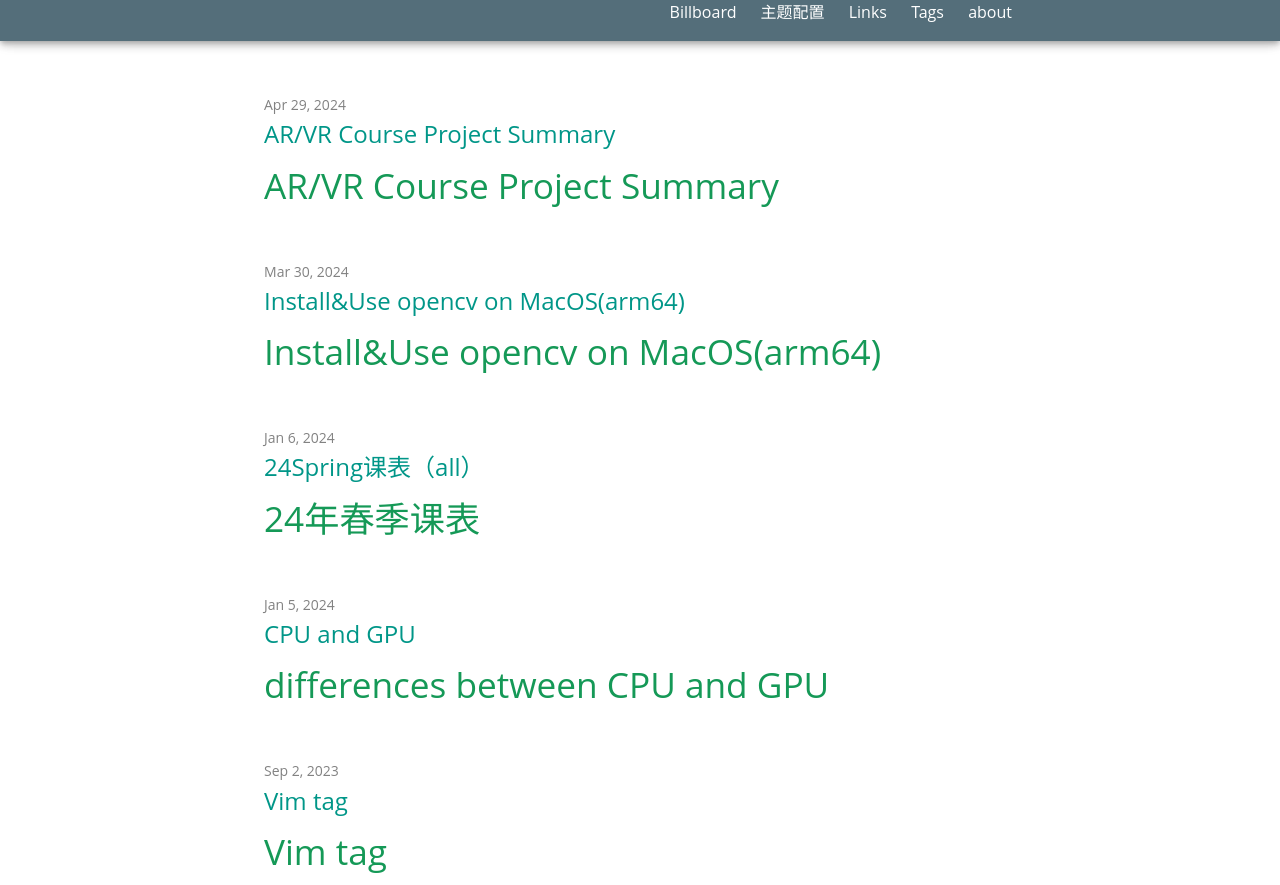
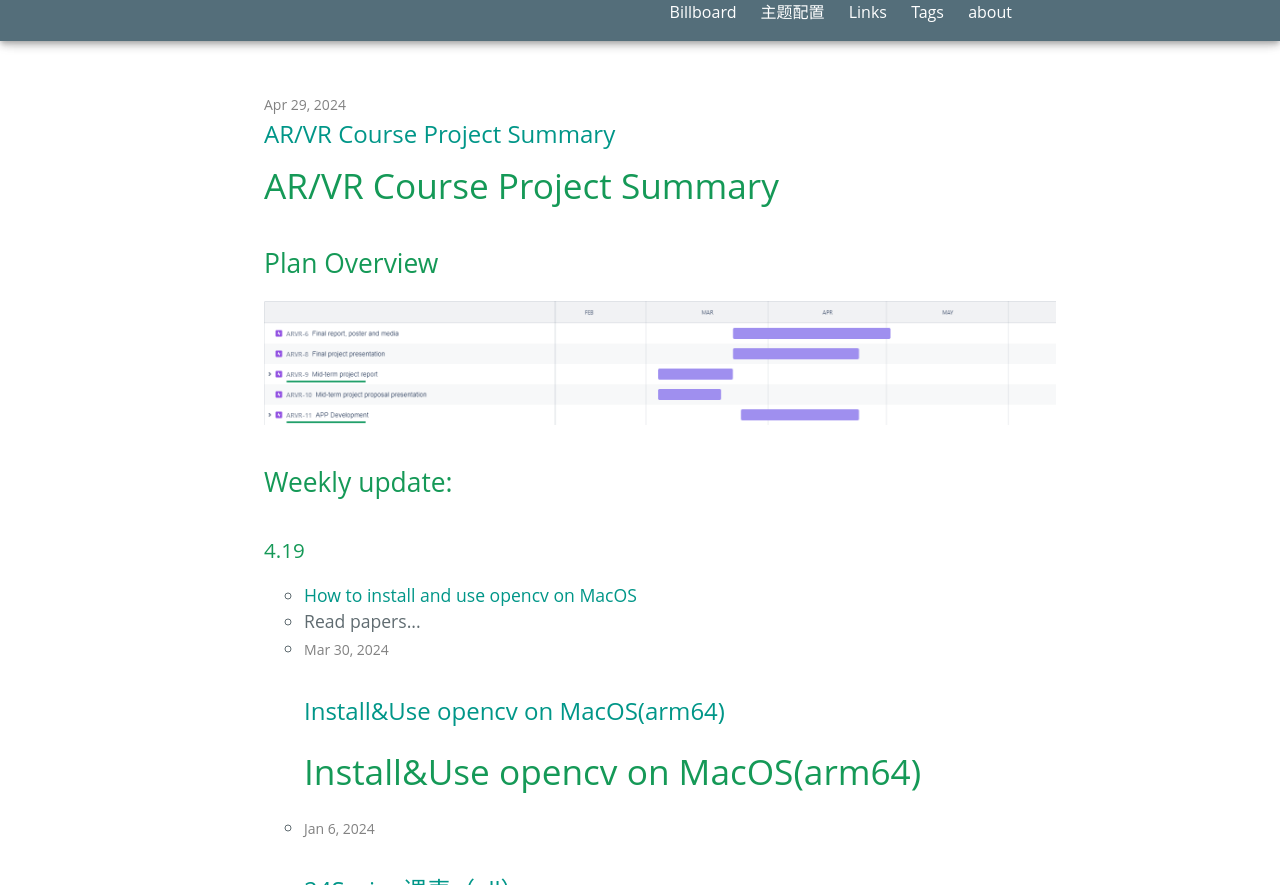
Before and after one commit to sockzhi/sockzhi.github.io, a Jekyll site: the page built from index.html, in a window 1280 px wide and 900 px high, scrolled down 362 px, cut to the strip 15-900 px from the top of the window. Built offline with Jekyll 4.4.1, drawn with Linux system fonts in a browser that asks for light colours; some web fonts are replaced; the list of posts is cut into pages by our own code; comment, search, counter and statistics services are not loaded.

Commit message:
add timelines

````diff
--- a/_posts/2024-04-29-AR_VR_Course_Summary.md
+++ b/_posts/2024-04-29-AR_VR_Course_Summary.md
@@ -4,3 +4,36 @@ title: AR/VR Course Project Summary
 tags: AR VR Course_Project
 ---
 # AR/VR Course Project Summary
+## Plan Overview
+![jira timeline](https://github.com/sockzhi/sockzhi.github.io/blob/master/photos/2024-05-01_AR_VR/ar_mixology_assistant_2024-05-01_05.22pm.png?raw=true)
+## Weekly update:
+### 4.19
+* [How to install and use opencv on MacOS](https://blog.binaryzhi.com/2024/03/30/install-opencv-xcode15.html)
+* Read papers [Artificial intelligence to estimate wine volume from single-view images](https://www.sciencedirect.com/science/article/pii/S240584402201845X),
+[See the Glass Half Full: Reasoning about Liquid Containers, their Volume and Content](https://arxiv.org/abs/1701.02718)
+* Create project [github repo](https://github.com/mihane-ichinose/mixartest/tree/UIkit)
+* Training regression CNN model  [code](https://github.com/sockzhi/vol_measure)
+* UI development
+### 4.26
+
+* Migrate CNN tensorflow model to coreml model [script](https://github.com/mihane-ichinose/mixartest/blob/UIkit/covert_h52mlmodel.py)
+
+* Migrate YOLOv8 to IOS
+  install ultralytics first
+
+  ```shell
+  pip install ultralytics
+  ```
+  in python
+
+  ```python
+  model = YOLO('yolov8n-seg.pt')
+  model.export(format='coreml')
+  ```
+* UI improvement![UI](https://github.com/sockzhi/sockzhi.github.io/blob/master/photos/2024-05-01_AR_VR/Screenshot%202024-05-01%20191435.png?raw=true)
+![UI2](https://github.com/sockzhi/sockzhi.github.io/blob/master/photos/2024-05-01_AR_VR/Screenshot%202024-05-01%20191503.png?raw=true)
+* Make poster![Poster](https://github.com/sockzhi/sockzhi.github.io/blob/master/photos/2024-05-01_AR_VR/Screenshot%202024-05-01%20183728.png?raw=true)
+
+### 5.1
+* Demo ![](https://github.com/sockzhi/sockzhi.github.io/raw/master/videos/IMG_4715.MOV)
+* Team Photo ![](https://github.com/sockzhi/sockzhi.github.io/blob/master/photos/2024-05-01_AR_VR/IMG_4334.png?raw=true)
````
